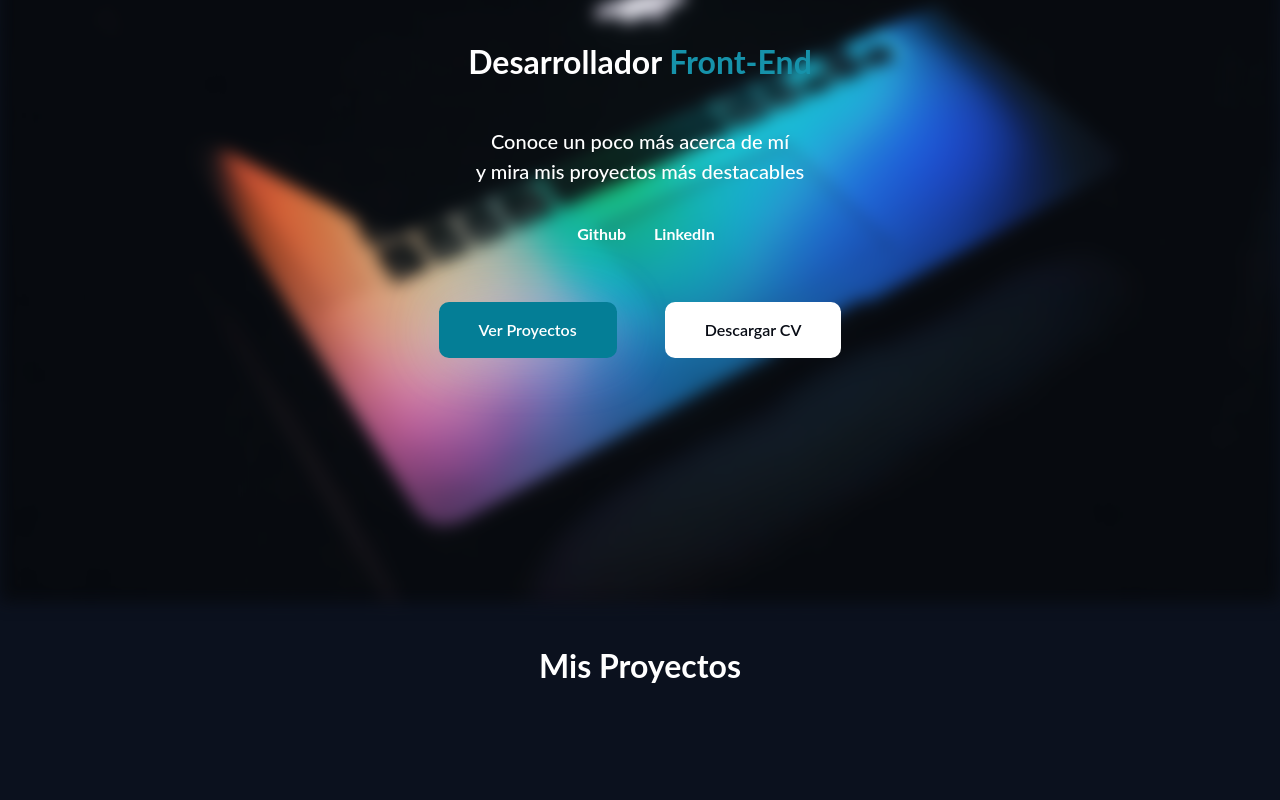
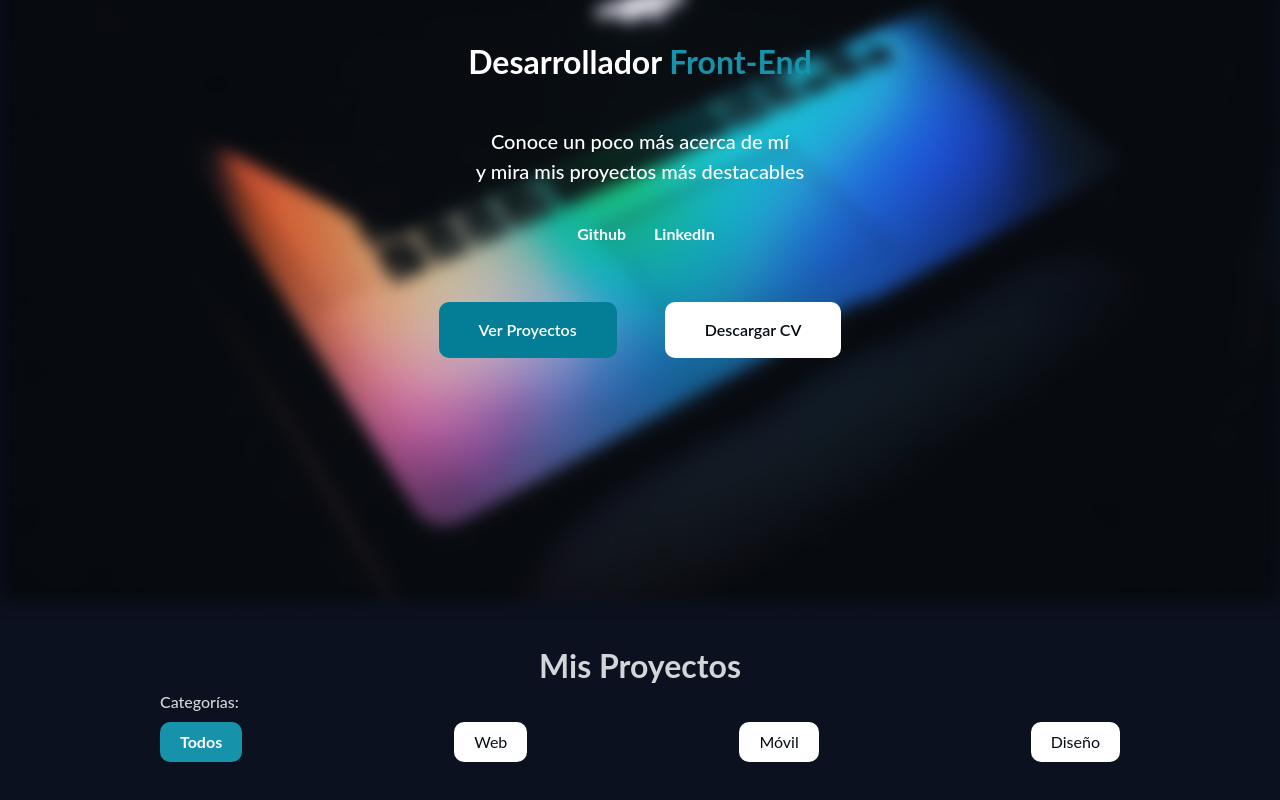
Before and after one commit to ifernandezNv/portafolio, a Next.js app: page / in a window 1280 px wide. Shown: the part 198-998 px from the top of the page. Built offline with nearby package versions, Linux system fonts and the light colour scheme.

Commit message:
Creación de fuentes para móvil y ajustes

```diff
--- /dev/null
+++ b/src/components/Proyecto.js
@@ -0,0 +1,10 @@
+import React from 'react';
+
+function Proyecto({proyecto}) {
+    const {titulo, stack, repo, verProyecto} = proyecto;
+  return (
+    <div>Proyecto</div>
+  )
+}
+
+export default Proyecto
--- a/src/pages/index.js
+++ b/src/pages/index.js
@@ -10,19 +10,24 @@ export default function Home() {
   const [paginaLista, setPaginaLista] = useState(false);
   const [proyectos, setProyectos] = useState
     ([
-      {titulo: 'Áureos', stack: ['React Native', 'ReactJS', 'NodeJS', 'MongoDB', 'Figma', 'Express'], repo: 'https://github.com/ifernandezNv/Aureos-Frontend'},
-      {titulo: 'UpTask', stack: ['ReactJS', 'NodeJS', 'MongoDB', 'Express'], repo: 'https://github.com/ifernandezNv/UpTask_frontend'},
-      {titulo: 'GutiarLA', stack: ['Astro', 'PostgreSQL', 'TailwindCSS'], repo: 'https://github.com/ifernandezNv/astro-guitarla', verProyecto: 'https://astro-guitarla.vercel.app/'},
-      {titulo: 'Diseño UI de mi Portafolio', stack: ['Figma'], repo:'', verProyecto: 'https://www.figma.com/file/wXmXRgNfO5ILWfJU4HFD4n/UI---Portafolio?node-id=76%3A45&t=seCAjHwD1hFP6EbV-1'},
+      {titulo: 'Áureos', stack: ['React Native', 'ReactJS', 'NodeJS', 'MongoDB', 'Figma', 'Express'], repo: 'https://github.com/ifernandezNv/Aureos-Frontend', categoria: 'movil'},
+      {titulo: 'UpTask', stack: ['ReactJS', 'NodeJS', 'MongoDB', 'Express'], repo: 'https://github.com/ifernandezNv/UpTask_frontend', categoria: 'web'},
+      {titulo: 'GutiarLA', stack: ['Astro', 'PostgreSQL', 'TailwindCSS'], repo: 'https://github.com/ifernandezNv/astro-guitarla', verProyecto: 'https://astro-guitarla.vercel.app/', categoria: 'web'},
+      {titulo: 'Diseño UI de mi Portafolio', stack: ['Figma'], repo:'', verProyecto: 'https://www.figma.com/file/wXmXRgNfO5ILWfJU4HFD4n/UI---Portafolio?node-id=76%3A45&t=seCAjHwD1hFP6EbV-1', categoria: 'design'},
       {titulo: 'ITMaps', stack: ['JavaScript', 'HTML5', 'CSS3', ], repo: 'https://github.com/ifernandezNv/itmaps', verProyecto: 'https://itmaps.netlify.app/'},
-      {titulo: 'Diseño UI de ITMaps', stack: ['Figma'], repo:'', verProyecto: 'https://www.figma.com/file/EQJ4XK0nhNEEmxBXdhspkB/ItMaps?node-id=0%3A1&t=pngmBMDjraHvizE6-1'}
+      {titulo: 'Diseño UI de ITMaps', stack: ['Figma'], repo:'', verProyecto: 'https://www.figma.com/file/EQJ4XK0nhNEEmxBXdhspkB/ItMaps?node-id=0%3A1&t=pngmBMDjraHvizE6-1', categoria: 'design'}
     ]);
+    const [filtro, setFiltro] = useState('todos');
 
   useEffect(()=>{
     if(!paginaLista){
       setPaginaLista(true);
     }
   },[])
+
+  function cambiarFiltro(categoria){
+    setFiltro(categoria);
+  }
 
   return (
       <>
@@ -71,8 +76,20 @@ export default function Home() {
                     </div>
               </header>
 
-              <main className='min-h-screen bg-azul-oscuro py-10' id='proyectos'>
-                <h2 className='text-2xl text-white font-bold text-center'>Mis Proyectos</h2>
+              <main className='min-h-screen bg-azul-oscuro py-10 px-4 md:px-40 ' id='proyectos'>
+                <h2 className='text-2xl text-gris-claro font-bold text-center'>Mis Proyectos</h2>
+                <div>
+                  <p className='font-poppins font-medium text-sm text-gris-claro'>Categorías:</p>
+                  <div className='flex flex-row justify-between my-2'>
+                    <button className={` ${filtro === 'todos' ? 'bg-span text-white font-bold' : 'text-black bg-white border-span'} py-2 px-5 rounded`} onClick={ ()=> setFiltro('todos') }>Todos</button>
+                    <button className={` ${filtro === 'web' ? 'bg-span text-white font-bold' : 'text-black bg-white border-span'} py-2 px-5 rounded`} onClick={ ()=> setFiltro('web') }>Web</button>
+                    <button className={` ${filtro === 'movil' ? 'bg-span text-white font-bold' : 'text-black bg-white border-span'} py-2 px-5 rounded`} onClick={ ()=> setFiltro('movil') }>Móvil</button>
+                    <button className={` ${filtro === 'design' ? 'bg-span text-white font-bold' : 'text-black bg-white border-span'} py-2 px-5 rounded`} onClick={ ()=> setFiltro('design') }>Diseño</button>
+                  </div>
+                </div>
+                <div className='mx-4 md:mx-'>
+
+                </div>
               </main>
 
             </body>
--- a/tailwind.config.js
+++ b/tailwind.config.js
@@ -10,6 +10,7 @@ module.exports = {
       "bgAzul": '#047E96',
       "white": '#ffffff',
       "black": "#080C15",
+      "gris-claro": '#D2D6D9',
     },
     fontFamily: {
       "sans": ['Lato', 'sans-serif'],
@@ -25,6 +26,11 @@ module.exports = {
       "lg": '20px',
       "md": '18px',
       "sm": '16px',
+      "movil-4xl": '24px',
+      "movil-2xl": '20px',
+      "movil-xl": '16px',
+      "movil-lg": '14px',
+      "movil-md": '12px'
     },
     backdropBlur:{
       "filter": "backdrop-filter: blur(6px);"
```
